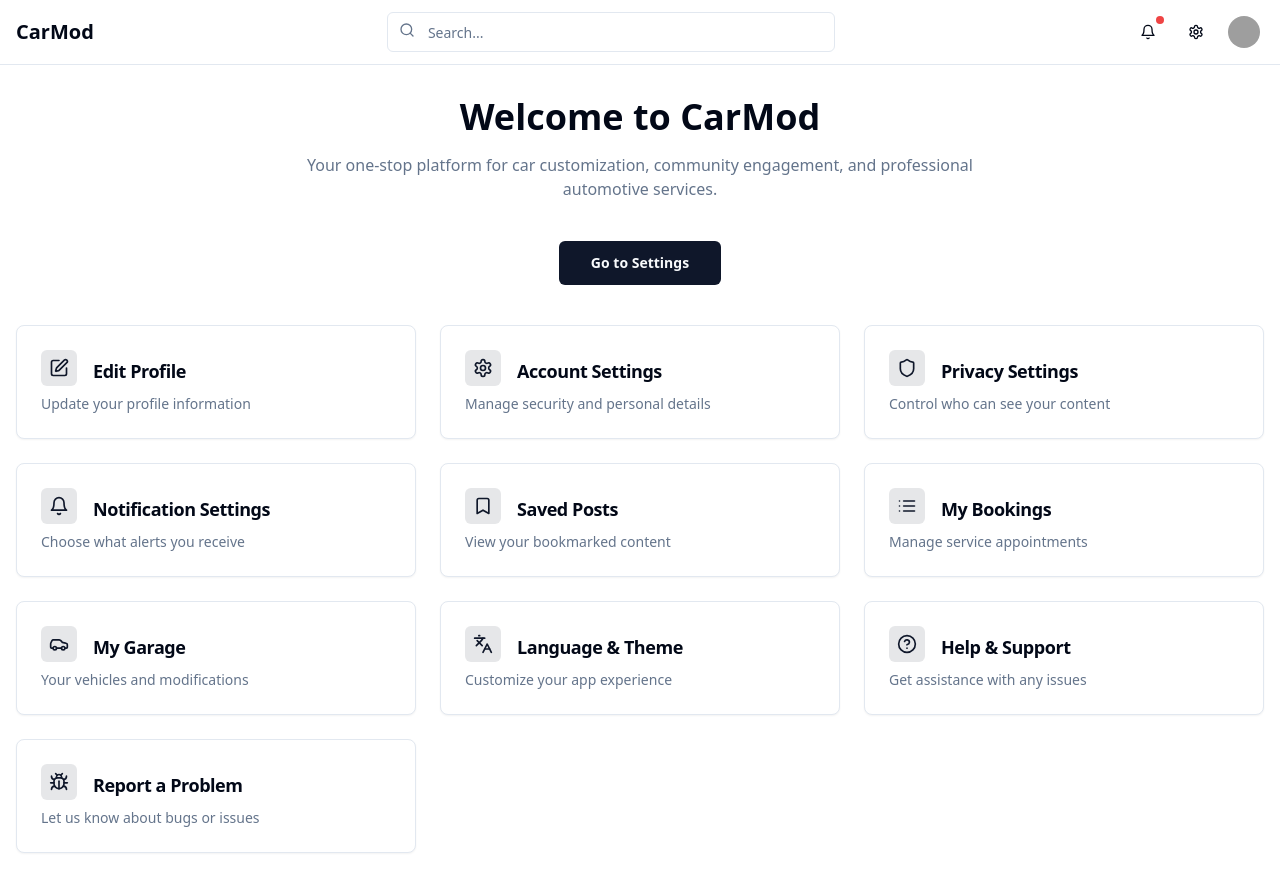
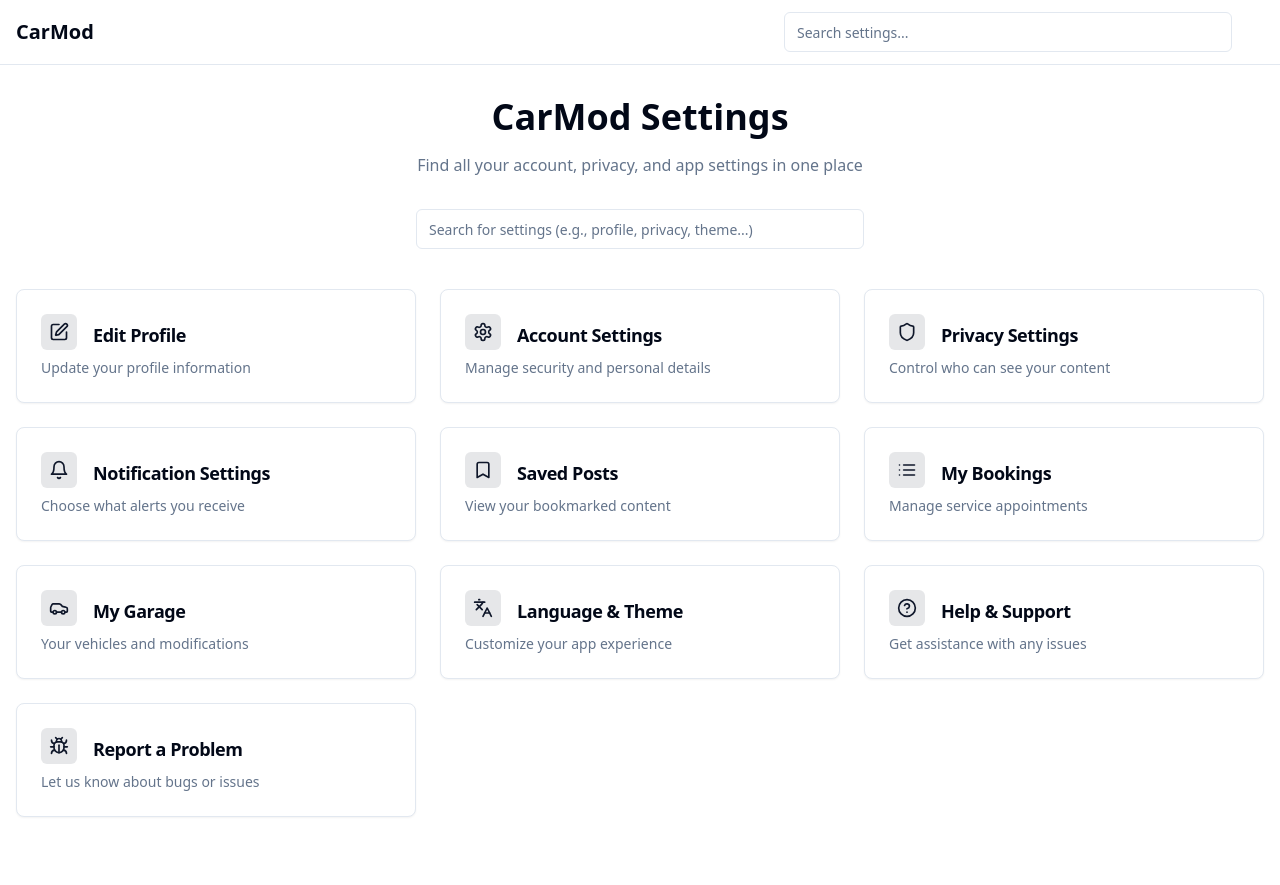
Before and after one commit to SumitKumarSingh21/setting-Page-code, a React (Vite) app: page / in a window 1280 px wide. After the commit the page ends 849 px from the top, so only its background shows below. Built offline with nearby package versions, Linux system fonts and the light colour scheme; grey boxes are pictures that could not be loaded.

Commit message:
Refactor: Remove settings redirect, header icons, and add search
- Removed the redirect from the settings index page.
- Removed notification, settings, and profile icons from the header.
- Added search functionality to the header to search for settings.

```diff
--- a/src/components/layout/Header.tsx
+++ b/src/components/layout/Header.tsx
@@ -1,17 +1,7 @@
 
 import React from 'react';
 import { Link } from 'react-router-dom';
-import { Settings, User, Bell, Search } from 'lucide-react';
-import { Button } from '@/components/ui/button';
 import { Input } from '@/components/ui/input';
-import { Avatar, AvatarFallback, AvatarImage } from '@/components/ui/avatar';
-import {
-  DropdownMenu,
-  DropdownMenuContent,
-  DropdownMenuItem,
-  DropdownMenuSeparator,
-  DropdownMenuTrigger,
-} from '@/components/ui/dropdown-menu';
 
 const Header = () => {
   return (
@@ -24,71 +14,7 @@ const Header = () => {
 
         {/* Desktop Search */}
         <div className="hidden md:flex flex-1 max-w-md mx-8">
-          <div className="relative w-full">
-            <Search className="absolute left-3 top-2.5 h-4 w-4 text-muted-foreground" />
-            <Input placeholder="Search..." className="pl-10" />
-          </div>
-        </div>
-
-        {/* Actions */}
-        <div className="flex items-center gap-1 md:gap-2">
-          {/* Mobile search button */}
-          <Button variant="ghost" size="icon" className="md:hidden">
-            <Search className="h-5 w-5" />
-          </Button>
-
-          {/* Notifications */}
-          <DropdownMenu>
-            <DropdownMenuTrigger asChild>
-              <Button variant="ghost" size="icon" className="relative">
-                <Bell className="h-5 w-5" />
-                <span className="absolute top-1 right-1 h-2 w-2 rounded-full bg-destructive" />
-              </Button>
-            </DropdownMenuTrigger>
-            <DropdownMenuContent align="end" className="w-80">
-              <div className="flex justify-between items-center p-4">
-                <span className="font-medium">Notifications</span>
-                <Button variant="ghost" size="sm">Mark all as read</Button>
-              </div>
-              <DropdownMenuSeparator />
-              <div className="max-h-[300px] overflow-y-auto">
-                <div className="p-4 text-center text-muted-foreground">
-                  No new notifications
-                </div>
-              </div>
-            </DropdownMenuContent>
-          </DropdownMenu>
-
-          {/* Settings */}
-          <Link to="/settings">
-            <Button variant="ghost" size="icon">
-              <Settings className="h-5 w-5" />
-            </Button>
-          </Link>
-
-          {/* User Profile */}
-          <DropdownMenu>
-            <DropdownMenuTrigger asChild>
-              <Button variant="ghost" size="icon" className="rounded-full">
-                <Avatar className="h-8 w-8">
-                  <AvatarImage src="/placeholder.svg" alt="User" />
-                  <AvatarFallback>
-                    <User className="h-4 w-4" />
-                  </AvatarFallback>
-                </Avatar>
-              </Button>
-            </DropdownMenuTrigger>
-            <DropdownMenuContent align="end">
-              <DropdownMenuItem asChild>
-                <Link to="/profile">View Profile</Link>
-              </DropdownMenuItem>
-              <DropdownMenuItem asChild>
-                <Link to="/settings">Settings</Link>
-              </DropdownMenuItem>
-              <DropdownMenuSeparator />
-              <DropdownMenuItem className="text-destructive">Logout</DropdownMenuItem>
-            </DropdownMenuContent>
-          </DropdownMenu>
+          <Input placeholder="Search settings..." className="w-full" />
         </div>
       </div>
     </header>
--- /dev/null
+++ b/src/components/settings/SettingsSearch.tsx
@@ -0,0 +1,73 @@
+
+import React, { useState } from 'react';
+import { useNavigate } from 'react-router-dom';
+import { Input } from '@/components/ui/input';
+import { Card } from '@/components/ui/card';
+
+// Define settings categories and their paths
+const settingsOptions = [
+  { title: 'Edit Profile', path: '/settings/profile', keywords: ['profile', 'bio', 'name', 'picture'] },
+  { title: 'Account Settings', path: '/settings/account', keywords: ['account', 'email', 'password', 'username', 'phone'] },
+  { title: 'Privacy Settings', path: '/settings/privacy', keywords: ['privacy', 'private', 'messages', 'activity'] },
+  { title: 'Notification Settings', path: '/settings/notifications', keywords: ['notifications', 'email', 'push', 'sms'] },
+  { title: 'Saved Posts', path: '/settings/saved', keywords: ['saved', 'bookmarks', 'posts'] },
+  { title: 'My Bookings', path: '/settings/bookings', keywords: ['bookings', 'orders', 'service'] },
+  { title: 'My Garage', path: '/settings/garage', keywords: ['garage', 'vehicles', 'cars'] },
+  { title: 'Appearance Settings', path: '/settings/appearance', keywords: ['appearance', 'theme', 'language', 'dark', 'light'] },
+  { title: 'Help & Support', path: '/settings/help', keywords: ['help', 'support', 'faq'] },
+  { title: 'Report a Problem', path: '/settings/report', keywords: ['report', 'problem', 'bug', 'issue'] },
+];
+
+const SettingsSearch = () => {
+  const [searchTerm, setSearchTerm] = useState('');
+  const [results, setResults] = useState<typeof settingsOptions>([]);
+  const navigate = useNavigate();
+
+  const handleSearch = (e: React.ChangeEvent<HTMLInputElement>) => {
+    const term = e.target.value.toLowerCase();
+    setSearchTerm(term);
+
+    if (term.length > 1) {
+      const filteredResults = settingsOptions.filter(option =>
+        option.title.toLowerCase().includes(term) ||
+        option.keywords.some(keyword => keyword.includes(term))
+      );
+      setResults(filteredResults);
+    } else {
+      setResults([]);
+    }
+  };
+
+  const goToSetting = (path: string) => {
+    navigate(path);
+    setSearchTerm('');
+    setResults([]);
+  };
+
+  return (
+    <div className="relative w-full max-w-md mx-auto">
+      <Input
+        value={searchTerm}
+        onChange={handleSearch}
+        placeholder="Search for settings (e.g., profile, privacy, theme...)"
+        className="w-full"
+      />
+
+      {results.length > 0 && (
+        <Card className="absolute z-10 w-full mt-1 p-2 max-h-[300px] overflow-y-auto">
+          {results.map((result) => (
+            <div
+              key={result.path}
+              className="p-2 hover:bg-muted rounded cursor-pointer"
+              onClick={() => goToSetting(result.path)}
+            >
+              {result.title}
+            </div>
+          ))}
+        </Card>
+      )}
+    </div>
+  );
+};
+
+export default SettingsSearch;
--- a/src/pages/Index.tsx
+++ b/src/pages/Index.tsx
@@ -1,9 +1,9 @@
 
 import React from 'react';
 import { Link } from 'react-router-dom';
-import { Button } from '@/components/ui/button';
 import { Card, CardContent, CardDescription, CardHeader, CardTitle } from '@/components/ui/card';
 import { Edit, Settings, Shield, Bell, Bookmark, List, Car, Languages, HelpCircle, Bug } from 'lucide-react';
+import SettingsSearch from '@/components/settings/SettingsSearch';
 
 const Index = () => {
   // Dashboard sections
@@ -73,21 +73,16 @@ const Index = () => {
   return (
     <div className="container mx-auto px-4 py-8">
       <div className="text-center mb-10">
-        <h1 className="text-3xl md:text-4xl font-bold mb-4">Welcome to CarMod</h1>
-        <p className="text-muted-foreground max-w-2xl mx-auto">
-          Your one-stop platform for car customization, community engagement, and professional automotive services.
+        <h1 className="text-3xl md:text-4xl font-bold mb-4">CarMod Settings</h1>
+        <p className="text-muted-foreground max-w-2xl mx-auto mb-8">
+          Find all your account, privacy, and app settings in one place
         </p>
+
+        {/* Settings Search Component */}
+        <SettingsSearch />
       </div>
 
-      <div className="flex justify-center mb-10">
-        <Link to="/settings">
-          <Button size="lg" className="font-semibold px-8">
-            Go to Settings
-          </Button>
-        </Link>
-      </div>
-
-      <div className="grid gap-6 md:grid-cols-2 lg:grid-cols-3">
+      <div className="grid gap-6 md:grid-cols-2 lg:grid-cols-3 mt-8">
         {settingsSections.map((section) => (
           <Link to={section.path} key={section.title}>
             <Card className="h-full hover:shadow-md transition-shadow">
--- a/src/pages/settings/SettingsIndex.tsx
+++ b/src/pages/settings/SettingsIndex.tsx
@@ -2,7 +2,7 @@
 import { Navigate } from 'react-router-dom';
 
 const SettingsIndex = () => {
-  return <Navigate to="/settings/profile" replace />;
+  return <Navigate to="/" replace />;
 };
 
 export default SettingsIndex;
```
